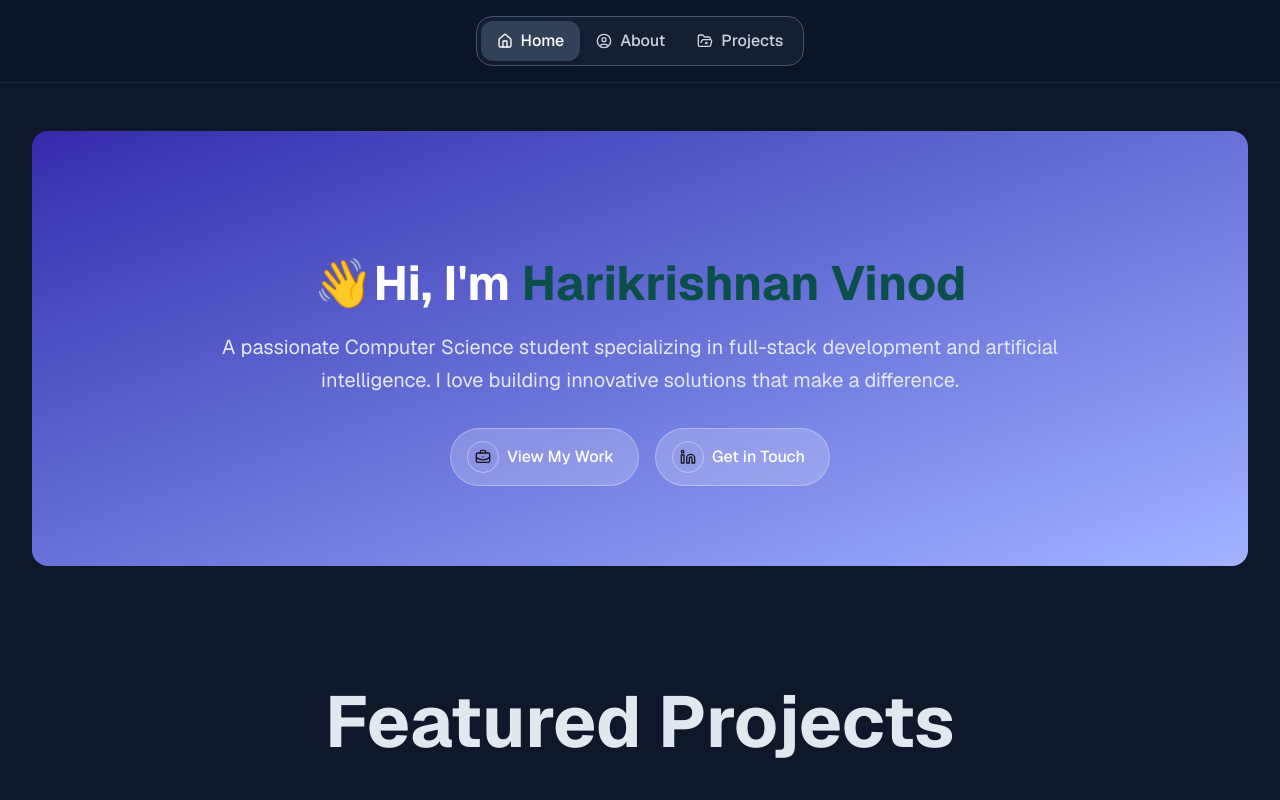
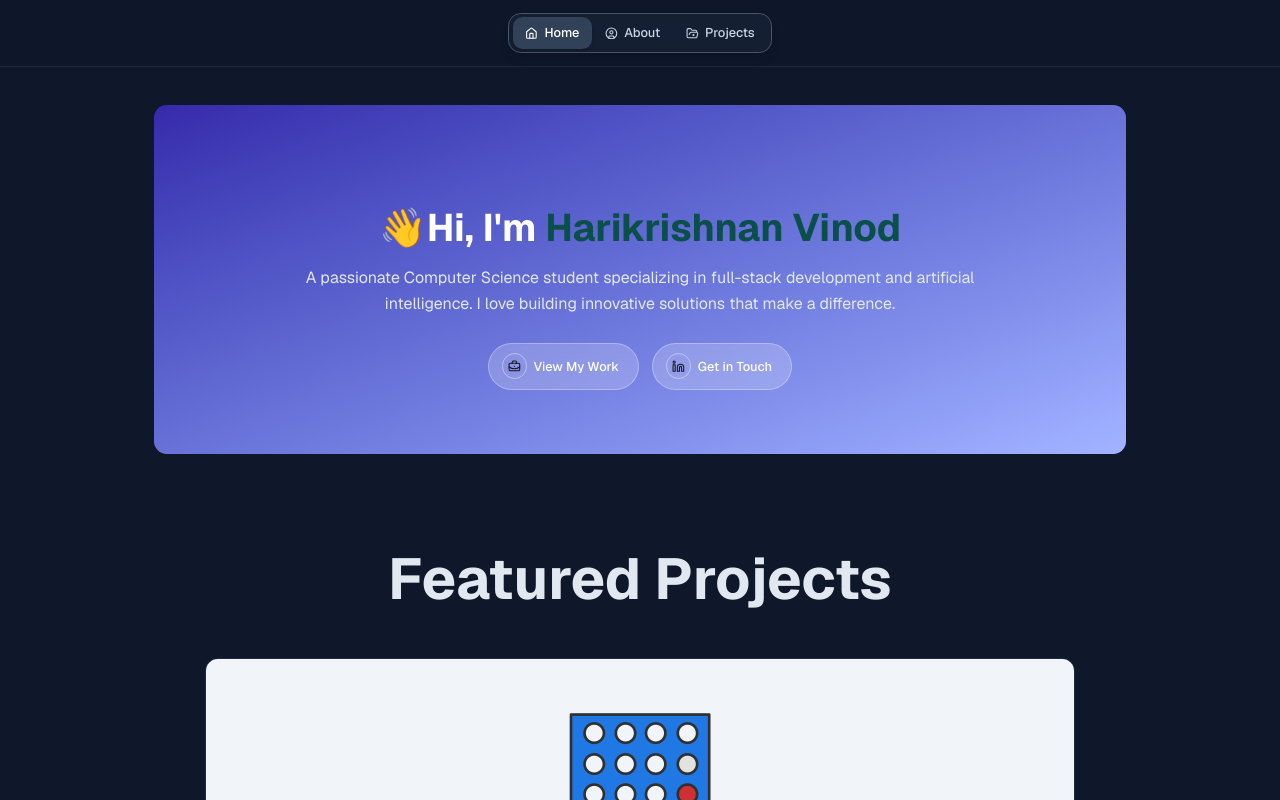
Before and after one commit to harikrishnan-vinod/Hari-Website, a Next.js app: page / in a window 1280 px wide. Shown: the top 800 px of the page. Built offline with nearby package versions, Linux system fonts and the light colour scheme.

Commit message:
final commit

```diff
--- a/src/app/globals.css
+++ b/src/app/globals.css
@@ -22,4 +22,5 @@
 body {
   background: var(--background);
   color: var(--foreground);
+  zoom: 0.8;
 }
```
